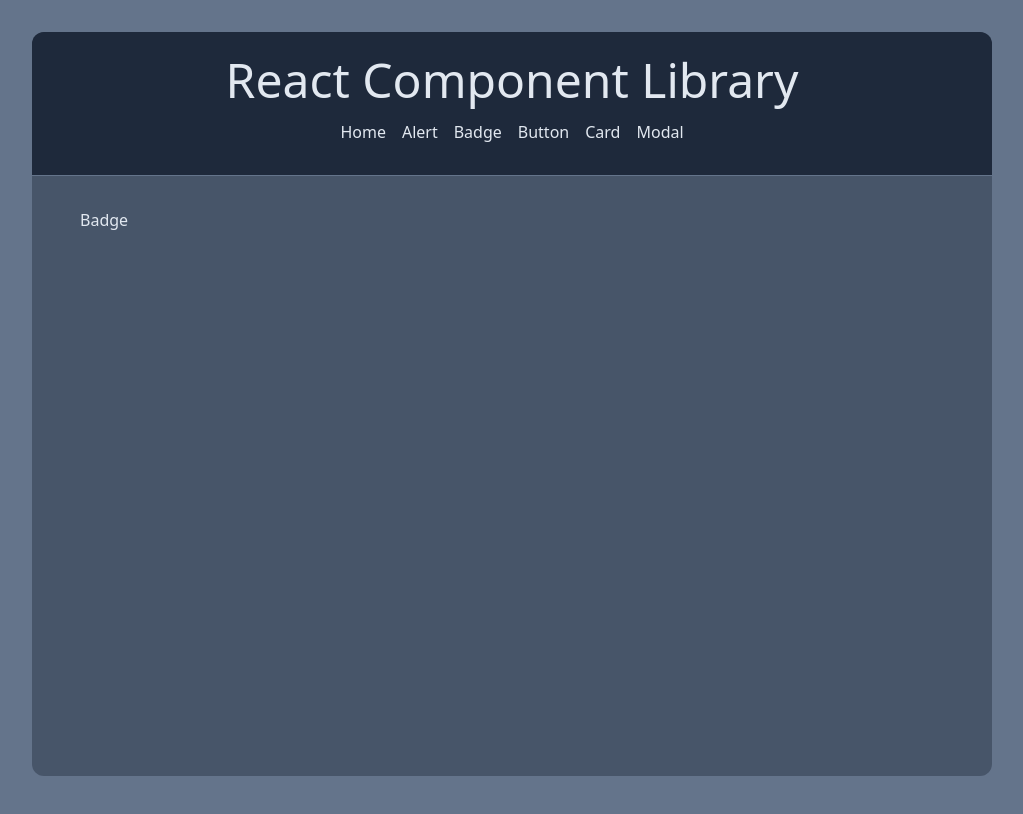
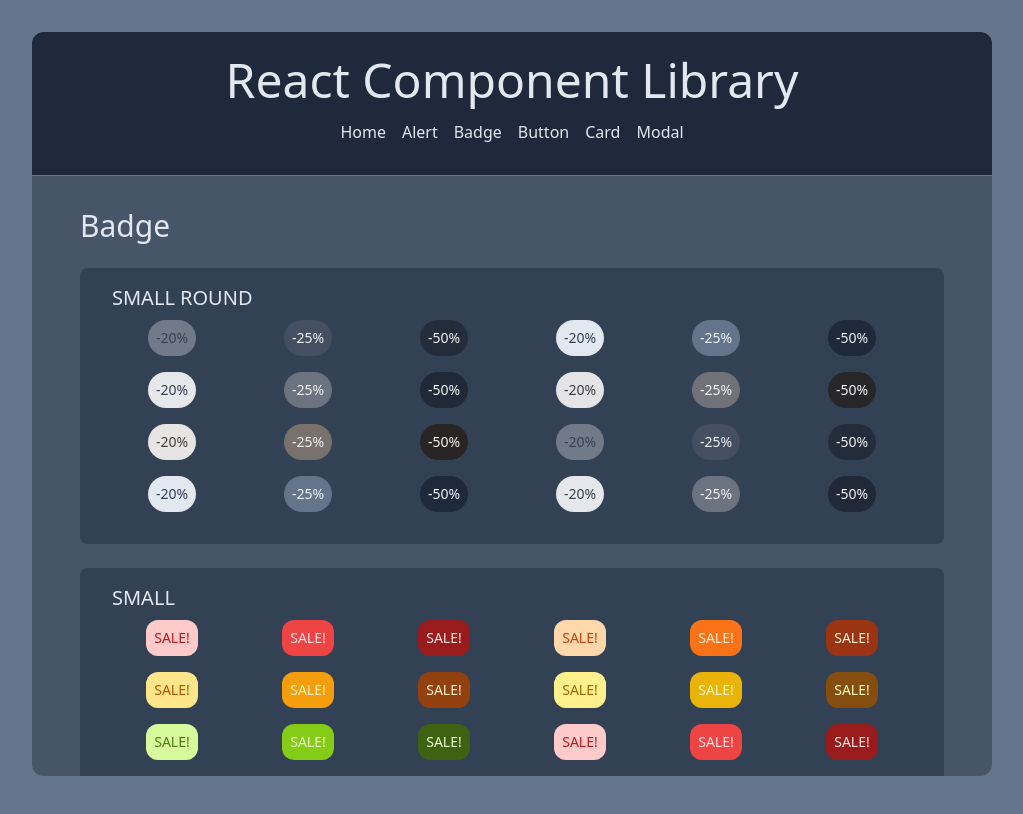
Before and after one commit to ChristofferGylin/react-component-library, a React (Vite) app: page /badge in a window 1280 px wide. Shown: the top 814 px of the page, without its empty margins (128-1151 px from the left). Built offline with nearby package versions, Linux system fonts and the light colour scheme.

Commit message:
Created Badge Page

```diff
--- a/src/components/Badge.jsx
+++ b/src/components/Badge.jsx
@@ -1,10 +1,14 @@
+import selectColorNoHover from "./selectColorNoHover";
+
 const Badge = (props) => {
 
-    const { color, Icon, title, round, size } = props;
+    let { color = 'slate', Icon, title, round, size } = props;
 
-    let commonAtt = `flex items-center w-fit`;
-    let colorAtt = `bg-blue-400`;
+    let commonAtt = `flex items-center w-fit justify-self-center`;
     let sizeAtt = 'p-3 gap-2 text-base';
+
+    let colorAtt = selectColorNoHover(color);
+
 
     if (round) {
 
@@ -16,24 +20,6 @@ const Badge = (props) => {
 
     }
 
-    if (color === 'red') {
-
-        colorAtt = `bg-red-400`;
-
-    } else if (color === 'yellow') {
-
-        colorAtt = `bg-yellow-400 text-gray-700`;
-
-    } else if (color === 'purple') {
-
-        colorAtt = `bg-purple-400`;
-
-    } else if (color === 'pink') {
-
-        colorAtt = `bg-pink-400`;
-
-    }
-
     if (size === 'large') {
 
         sizeAtt = 'p-4 gap-3 text-lg';
@@ -41,6 +27,10 @@ const Badge = (props) => {
     } else if (size === 'xlarge') {
 
         sizeAtt = 'p-6 gap-4 text-2xl';
+
+    } else if (size === 'small') {
+
+        sizeAtt = 'p-2 gap-1 text-sm';
 
     }
 
--- a/src/components/Button.jsx
+++ b/src/components/Button.jsx
@@ -2,7 +2,7 @@ import selectColorAtt from "./selectColorAtt";
 
 const Button = (props) => {
 
-    let { size, color, disabled, title, callback, hidden } = props;
+    let { size, color = 'slate', disabled, title, callback, round, hidden } = props;
 
     let sizeAtt = `py-2 px-4 text-base`;
 
@@ -16,7 +16,7 @@ const Button = (props) => {
 
     } else if (size === 'small') {
 
-        sizeAtt = `py-1 px-4 text-sm rounded-lg h-8 min-w-min`;
+        sizeAtt = `py-1 px-4 text-sm h-8 min-w-min`;
 
     }
 
@@ -28,11 +28,33 @@ const Button = (props) => {
 
     }
 
+    let rounded;
+
+    if (round) {
+
+        rounded = `rounded-full`;
+
+    } else {
+
+        if (size === 'small') {
+
+            rounded = `rounded-lg`;
+
+        } else {
+
+            rounded = `rounded-xl`;
+
+        }
+
+
+
+    }
+
     const attributes = selectColorAtt(color, disabled);
 
     return (
 
-        <button onClick={callback} className={`${hiddenAtt} border rounded-xl ${sizeAtt} ${attributes.colorAtt} capitalize`} disabled={attributes.disabledAtt}>{title}</button>
+        <button onClick={callback} className={`${hiddenAtt} border ${rounded} ${sizeAtt} ${attributes.colorAtt} capitalize`} disabled={attributes.disabledAtt}>{title}</button>
 
     )
 
--- a/src/pages/BadgePage.jsx
+++ b/src/pages/BadgePage.jsx
@@ -1,9 +1,23 @@
+import BadgeCollection from "./pageComponents/BadgeCollection";
+
+import { colorNames } from "./colorNames";
+import { colorNamesBadge } from "./colorNamesBadge";
+
 export default function BadgePage() {
 
     return (
+
         <div>
-            <h2>Badge</h2>
+            <h2 className="text-3xl">Badge</h2>
+
+            <BadgeCollection colors={colorNames.colorNames1} size="small" title="Small Round" names={['-20%', '-25%', '-50%']} round />
+            <BadgeCollection colors={colorNames.colorNames2} size="small" title="Small" names={['SALE!']} />
+            <BadgeCollection colors={colorNames.colorNames3} size="normal" title="Normal" names={['TOP PIC']} rows="3" />
+            <BadgeCollection colors={colorNames.colorNames4} size="large" title="Large" names={['20% OFF!', '30% OFF!', '40% OFF!', '50% OFF!', '60% OFF!', '80% OFF!']} rows="3" />
+            <BadgeCollection colors={colorNames.colorNames5} size="xlarge" title="X-Large" names={['SAVE BIG!']} rows="3" />
+
         </div>
+
     )
 
 }
--- a/src/pages/ButtonPage.jsx
+++ b/src/pages/ButtonPage.jsx
@@ -8,11 +8,11 @@ export default function ButtonPage() {
         <div>
             <h2 className="text-3xl">Button</h2>
 
-            <ButtonCollection names={colorNames.colorNames1} size="small" />
-            <ButtonCollection names={colorNames.colorNames2} size="small" />
-            <ButtonCollection names={colorNames.colorNames3} size="normal" />
-            <ButtonCollection names={colorNames.colorNames4} size="large" />
-            <ButtonCollection names={colorNames.colorNames5} size="xlarge" />
+            <ButtonCollection names={colorNames.colorNames1} size="small" title="Small Round" round />
+            <ButtonCollection names={colorNames.colorNames2} size="small" title="Small" />
+            <ButtonCollection names={colorNames.colorNames3} size="normal" title="Normal" />
+            <ButtonCollection names={colorNames.colorNames4} size="large" title="Large" />
+            <ButtonCollection names={colorNames.colorNames5} size="xlarge" title="X-Large" />
 
         </div>
 
--- a/src/pages/Home.jsx
+++ b/src/pages/Home.jsx
@@ -53,7 +53,7 @@ export default function Home() {
                     <p>Badge with an icon, large and color attribute yellow:</p>
                     <Badge
                         Icon={FiAlertOctagon}
-                        color="yellow"
+                        color="purple-dark"
                         title="Large Icon Badge"
                         size="large"
                     />
--- /dev/null
+++ b/src/pages/colorNamesBadge.js
@@ -0,0 +1,75 @@
+export const colorNamesBadge = {
+    all: [
+        'transparent',
+        'slate',
+        'gray',
+        'zinc',
+        'stone',
+        'red',
+        'orange',
+        'amber',
+        'yellow',
+        'lime',
+        'green',
+        'emerald',
+        'teal',
+        'cyan',
+        'sky',
+        'blue',
+        'indigo',
+        'violet',
+        'purple',
+        'fuchsia',
+        'pink',
+        'rose',
+    ],
+
+    colorNames1: [
+        'transparent',
+        'slate',
+        'gray',
+        'zinc',
+        'stone',
+        'red',
+        'orange',
+        'amber',
+    ],
+
+    colorNames2: [
+
+        'yellow',
+        'lime',
+        'green',
+        'emerald',
+        'teal',
+        'cyan',
+        'sky',
+        'blue',
+
+    ],
+
+    colorNames3: [
+
+        'indigo',
+        'violet',
+        'purple',
+        'fuchsia',
+        'pink',
+        'rose',
+
+
+    ],
+
+    colorNames4: [
+
+
+
+
+    ],
+
+    colorNames5: [
+
+
+
+    ]
+}
--- /dev/null
+++ b/src/pages/pageComponents/BadgeCollection.jsx
@@ -0,0 +1,90 @@
+import Badge from "../../components/Badge";
+
+export default function (props) {
+
+
+    let { colors, size = 'normal', round = false, title, maxCols = 6, rows = 4, names = ['Badge', 'Bodge', 'Budge'] } = props;
+
+    let nameCounter = 0;
+    let colorCounter = 0;
+    let toneCounter = 0;
+
+    let cols;
+
+    if (size === 'xlarge') {
+
+        cols = 'grid grid-cols-1 md:grid-cols-3 2xl:grid-cols-6';
+
+    } else if (size === 'large') {
+
+        cols = 'grid grid-cols-1 sm:grid-cols-3 xl:grid-cols-6';
+
+    }
+
+    else if (size === 'normal') {
+
+        cols = 'grid grid-cols-1 sm:grid-cols-3 lg:grid-cols-6';
+
+    } else if (size === 'small') {
+
+
+        cols = 'grid grid-cols-2 sm:grid-cols-3 md:grid-cols-6';
+
+    }
+
+    const populateCollection = () => {
+
+        const tones = ['light', 'normal', 'dark'];
+
+        let content = [];
+
+
+
+        for (let i = 0; i < rows; i++) {
+
+            for (let j = 0; j < maxCols; j++) {
+                const key = `badge-${i}-${j}-${size}-${colors[colorCounter]}-${tones[toneCounter]}`
+
+                content.push(<Badge key={key} size={size} color={`${colors[colorCounter]}-${tones[toneCounter]}`} title={names[nameCounter]} round={round} />);
+                nameCounter++
+                if (nameCounter === names.length) nameCounter = 0;
+                toneCounter++
+                if (toneCounter === tones.length) {
+                    toneCounter = 0;
+                    colorCounter++
+                    if (colorCounter === colors.length) colorCounter = 0;
+                }
+            }
+
+        }
+
+
+
+        return content;
+
+    }
+
+    let content = populateCollection();
+    let badges = <div className={`${cols} gap-4 justify-center items-center`} key={`${name}Container${size}`}>{content}</div>;
+
+    // if (size === 'large') {
+
+    //     badges = <div className={`grid grid-cols-1 sm:grid-cols-3 ${cols} gap-4`}>{content}</div>;
+
+
+    // } else {
+
+    //     badges = <div className={`${cols} gap-4 justify-center items-center`} key={`${name}Container${size}`}>{content}</div>
+
+    // }
+
+    return (
+
+        <div className="bg-slate-700 w-full rounded-lg px-8  pt-2 pb-8 my-6">
+            <h3 className="uppercase my-2 text-xl">{title}</h3>
+            <div className="grid gap-4">
+                {badges}
+            </div>
+        </div>
+    )
+}
--- a/src/pages/pageComponents/ButtonCollection.jsx
+++ b/src/pages/pageComponents/ButtonCollection.jsx
@@ -2,7 +2,7 @@ import Button from "../../components/Button";
 
 export default function (props) {
 
-    const { names, size } = props;
+    let { names, size, round = false, title } = props;
 
     let cols;
 
@@ -25,7 +25,7 @@ export default function (props) {
     return (
 
         <div className="bg-slate-700 w-full rounded-lg px-8  pt-2 pb-8 my-6">
-            <h3 className="uppercase my-2 text-xl">{size}</h3>
+            <h3 className="uppercase my-2 text-xl">{title}</h3>
             <div className="grid gap-4">
                 {names.map((name) => {
 
@@ -33,9 +33,9 @@ export default function (props) {
 
                         return (
                             <div className={`grid grid-cols-1 sm:grid-cols-2 ${cols} gap-4`} key={`${name}Container${size}`}>
-                                <Button hidden key={`${name}LightButton${size}`} size={size} color={`${name}-light`} title={`${name} light`} />
-                                <Button key={`${name}NormalButton${size}`} size={size} color={`${name}-normal`} title={`${name} normal`} />
-                                <Button key={`${name}DarkButton${size}`} size={size} color={`${name}-dark`} title={`${name} dark`} />
+                                <Button hidden key={`${name}LightButton${size}`} size={size} color={`${name}-light`} title={`${name} light`} round={round} />
+                                <Button key={`${name}NormalButton${size}`} size={size} color={`${name}-normal`} title={`${name} normal`} round={round} />
+                                <Button key={`${name}DarkButton${size}`} size={size} color={`${name}-dark`} title={`${name} dark`} round={round} />
                             </div>
                         )
 
@@ -43,10 +43,10 @@ export default function (props) {
 
                         return (
                             <div className={`grid grid-cols-1 sm:grid-cols-2 ${cols} gap-4`} key={`${name}Container${size}`}>
-                                <Button key={`${name}LightButton${size}`} size={size} color={`${name}-light`} title={`${name} light`} />
-                                <Button key={`${name}NormalButton${size}`} size={size} color={`${name}-normal`} title={`${name} normal`} />
-                                <Button key={`${name}DarkButton${size}`} size={size} color={`${name}-dark`} title={`${name} dark`} />
-                                <Button key={`${name}DisabledButton${size}`} size={size} color={`${name}-dark`} title={`${name} disabled`} disabled />
+                                <Button key={`${name}LightButton${size}`} size={size} color={`${name}-light`} title={`${name} light`} round={round} />
+                                <Button key={`${name}NormalButton${size}`} size={size} color={`${name}-normal`} title={`${name} normal`} round={round} />
+                                <Button key={`${name}DarkButton${size}`} size={size} color={`${name}-dark`} title={`${name} dark`} round={round} />
+                                <Button key={`${name}DisabledButton${size}`} size={size} color={`${name}-dark`} title={`${name} disabled`} round={round} disabled />
                             </div>
                         )
                     }
--- a/tailwind.config.cjs
+++ b/tailwind.config.cjs
@@ -7,8 +7,10 @@ module.exports = {
   theme: {
     extend: {
       screens: {
-        sm: '675px',
-        lg: '1150px'
+        sm: '695px',
+        md: '896px',
+        lg: '1150px',
+        "2xl": '1556px'
       }
     },
   },
```
